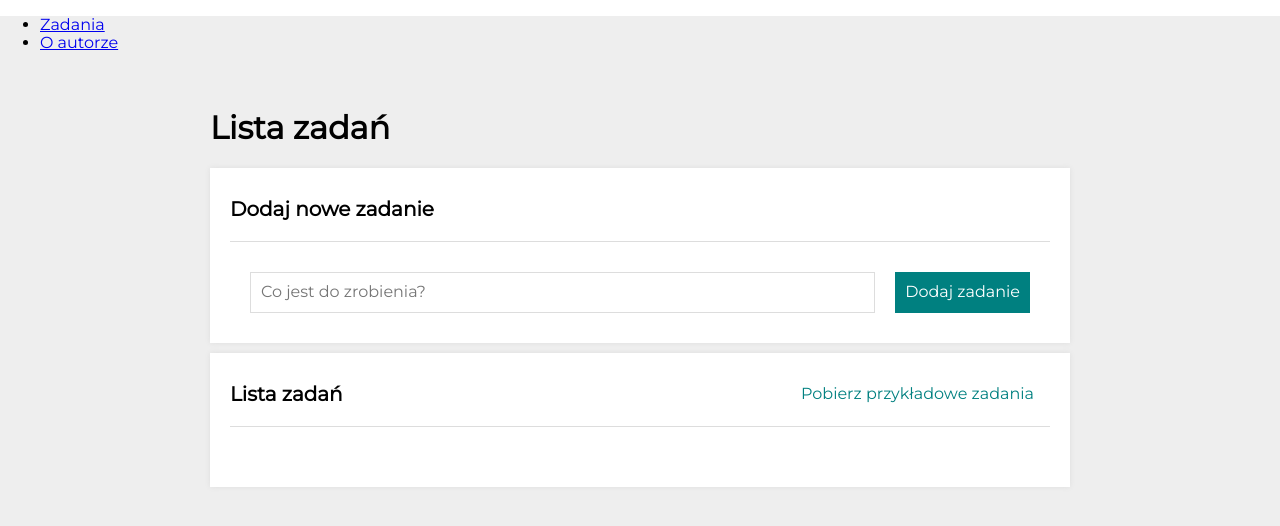
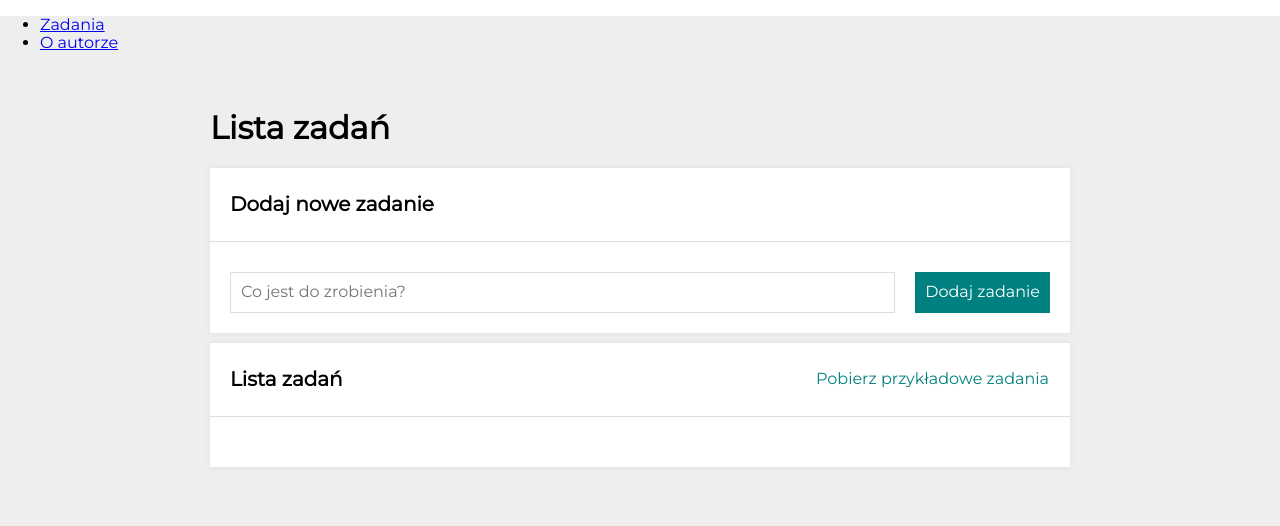
Before and after one commit to adrianSACHA/todo-list-react, a React (Create React App) app: page /#/todo-list-react/zadania in a window 1280 px wide. Shown: the top 526 px of the page. Built offline with nearby package versions, Linux system fonts and the light colour scheme.

Commit message:
changed padding in Sections and Header

```diff
--- a/src/common/Section/styled.js
+++ b/src/common/Section/styled.js
@@ -3,7 +3,6 @@ import styled from "styled-components";
 export const Sections = styled.section`
   background-color: ${({ theme }) => theme.color.white};
   margin: 10px auto;
-  padding: 10px 20px;
   box-shadow: 0 0 5px #ddd;
 `;
 
@@ -14,6 +13,7 @@ export const List = styled.header`
   align-items: center;
   border-bottom: 1px solid #ddd;
   margin-bottom: 10px;
+  padding: 5px 5px 5px 20px;
 
   @media (max-width: ${({ theme }) => theme.breakPoint.mobile}px) {
     grid-template-columns: 1fr;
```
